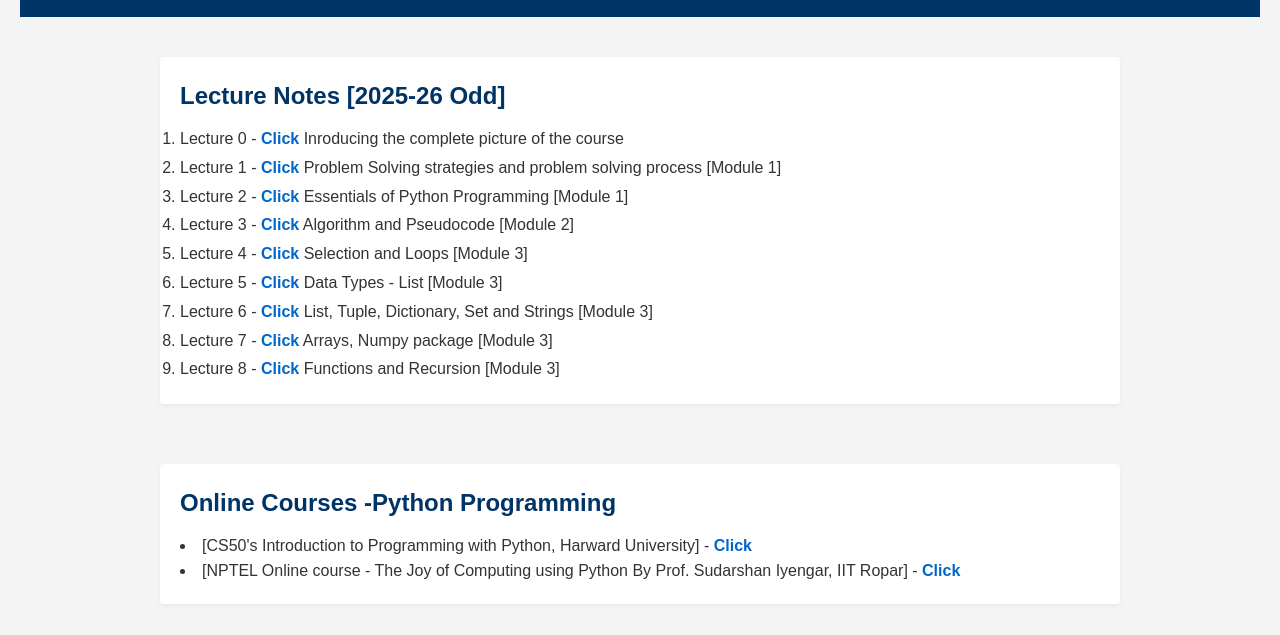
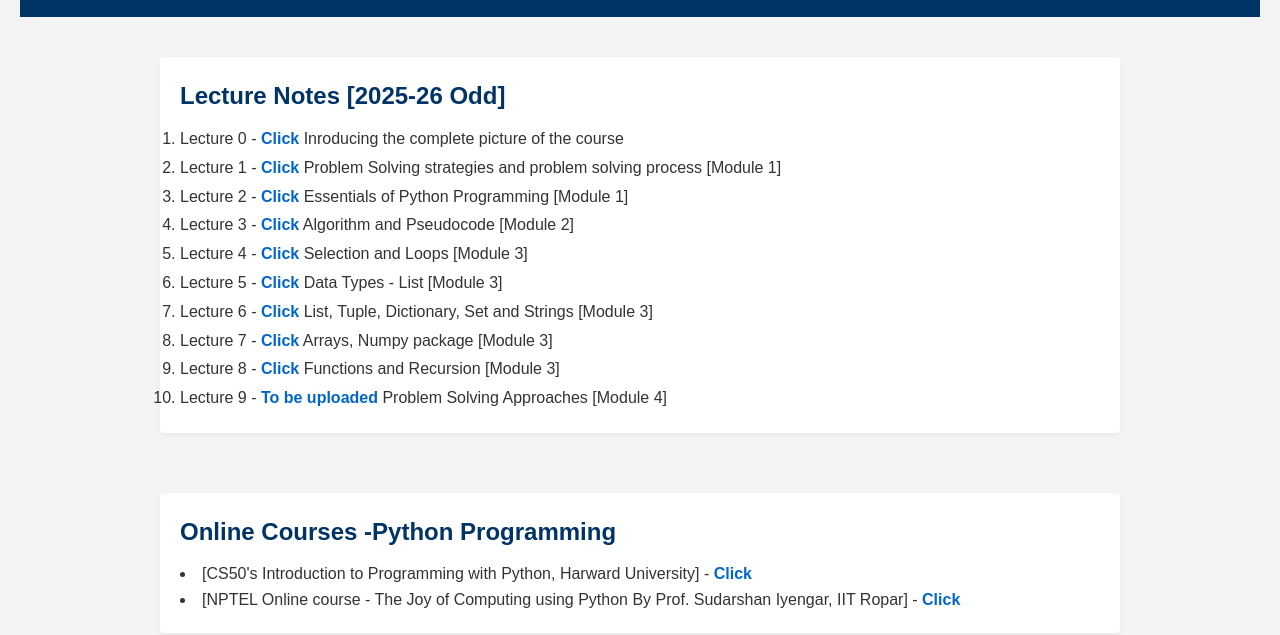
Before and after one commit to syam-nssce/ATP, a plain HTML site: page lecture-notes.html in a window 1280 px wide. Shown: the part 165-800 px from the top of the page. Drawn offline with Linux system fonts and the light colour scheme.

Commit message:
Update lecture-notes.html

```diff
--- a/lecture-notes.html
+++ b/lecture-notes.html
@@ -66,6 +66,9 @@
 </li>
     <li>Lecture 8 - <a href="https://www.dropbox.com/scl/fi/gzko4v8ro273urxeh4ub0/Lect_8.pdf?rlkey=o0z1cry5zq4klgzbej07dqiz4&st=zdr0uojl&dl=0" target="_blank">Click</a> Functions and Recursion [Module 3] </li></li>
 </li>
+</li>
+    <li>Lecture 9 - <a href="" target="_blank">To be uploaded</a> Problem Solving Approaches [Module 4] </li></li>
+</li>
 </ol>
 
 </body>
```
